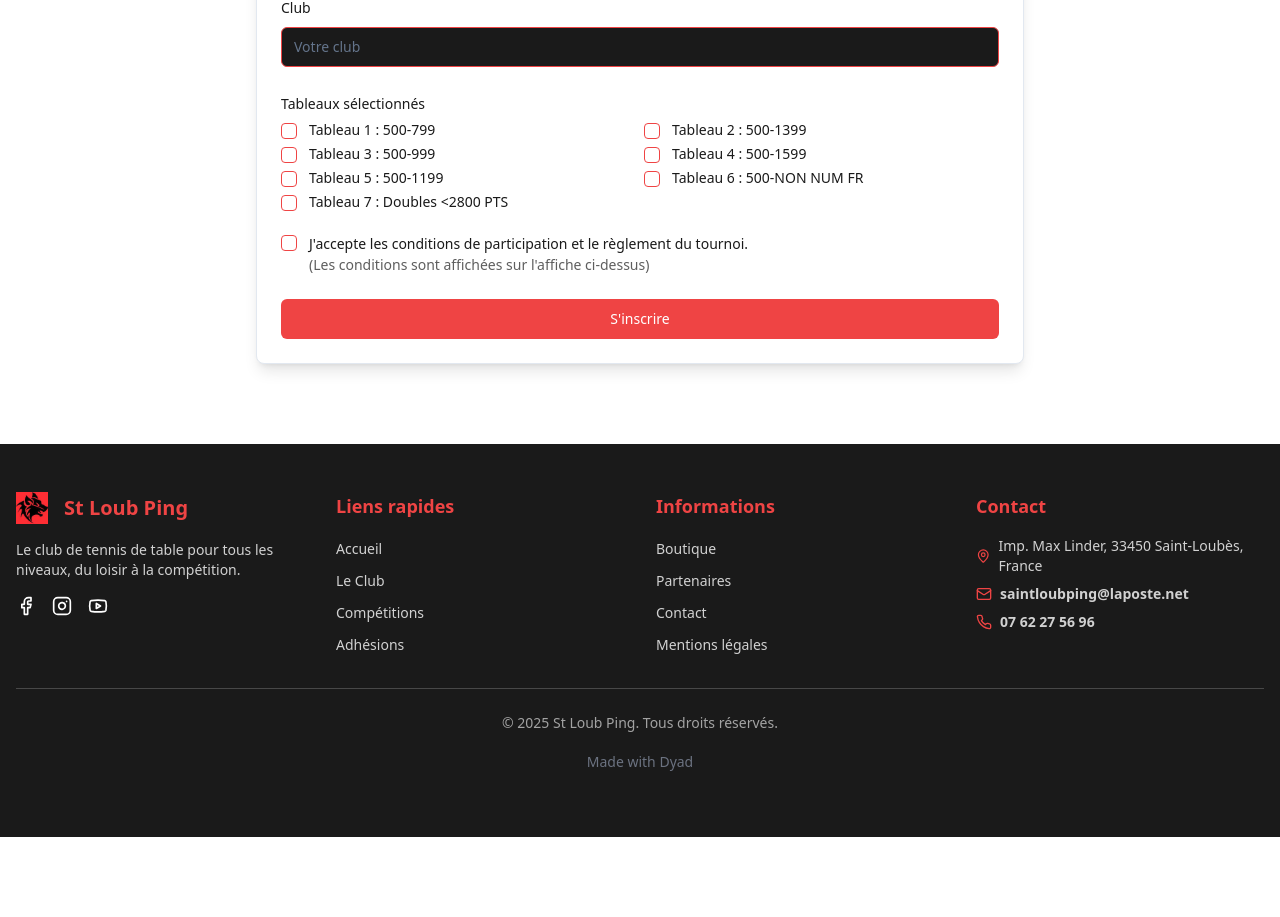
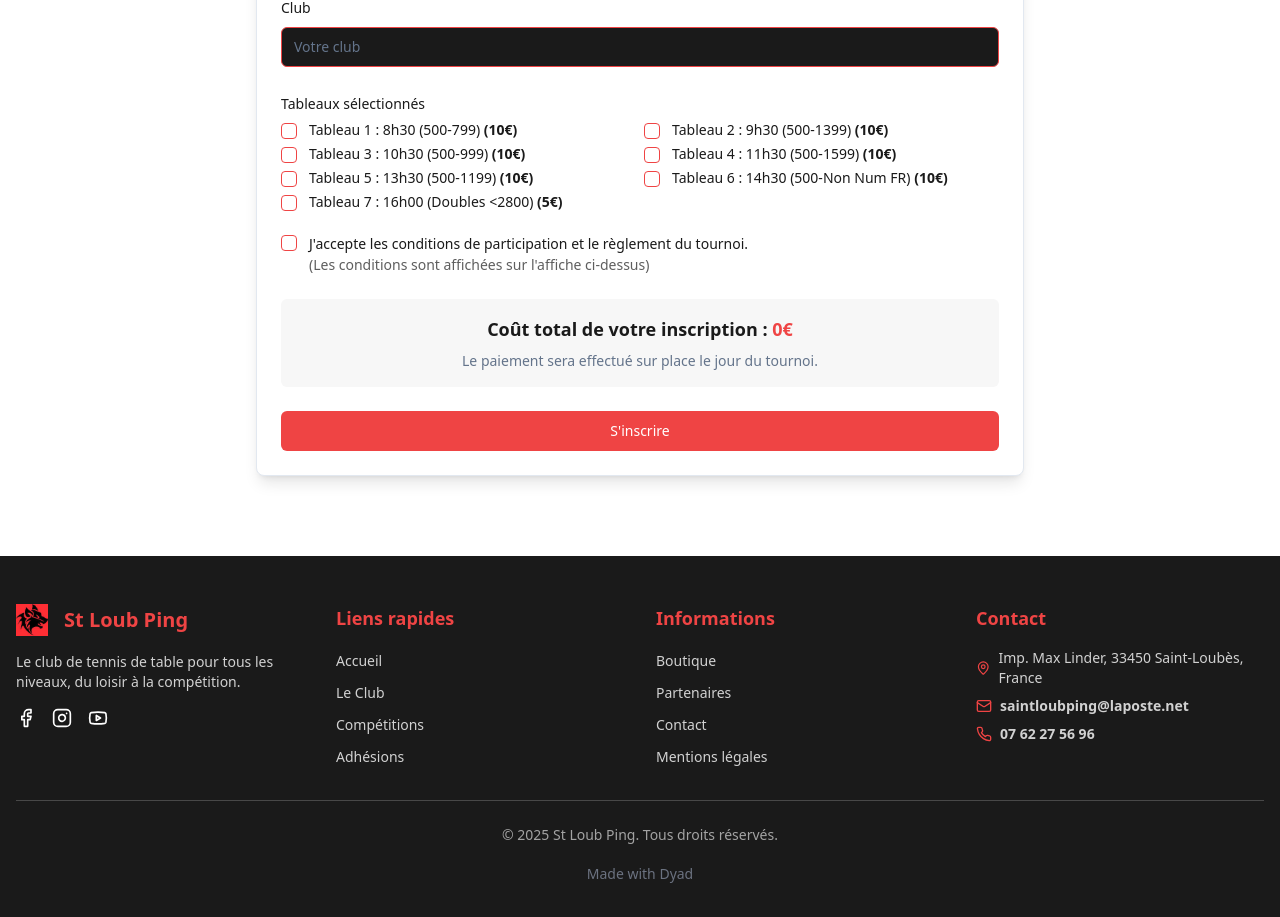
Before and after one commit to stloubping/stloubping, a React (Vite) app: page /tournoi-inscription in a window 1280 px wide. Shown: the part 1640-2557 px from the top of the page. Before the commit the page ends 2477 px from the top, so only its background shows below. Built offline with nearby package versions, Linux system fonts and the light colour scheme.

Commit message:
[dyad] Ajout des prix aux tableaux et affichage du coût total dans le formulaire d'inscription au tournoi - wrote 1 file(s)

```diff
--- a/src/pages/TournamentRegistration.tsx
+++ b/src/pages/TournamentRegistration.tsx
@@ -20,13 +20,13 @@ import { Card, CardHeader, CardTitle, CardDescription, CardContent, CardFooter }
 import { Select, SelectContent, SelectItem, SelectTrigger, SelectValue } from "@/components/ui/select";
 
 const tableauxOptions = [
-  { id: "tableau1", label: "Tableau 1 : 500-799" },
-  { id: "tableau2", label: "Tableau 2 : 500-1399" },
-  { id: "tableau3", label: "Tableau 3 : 500-999" },
-  { id: "tableau4", label: "Tableau 4 : 500-1599" },
-  { id: "tableau5", label: "Tableau 5 : 500-1199" },
-  { id: "tableau6", label: "Tableau 6 : 500-NON NUM FR" },
-  { id: "tableau7", label: "Tableau 7 : Doubles <2800 PTS" },
+  { id: "t1", label: "Tableau 1 : 8h30 (500-799)", price: 10 },
+  { id: "t2", label: "Tableau 2 : 9h30 (500-1399)", price: 10 },
+  { id: "t3", label: "Tableau 3 : 10h30 (500-999)", price: 10 },
+  { id: "t4", label: "Tableau 4 : 11h30 (500-1599)", price: 10 },
+  { id: "t5", label: "Tableau 5 : 13h30 (500-1199)", price: 10 },
+  { id: "t6", label: "Tableau 6 : 14h30 (500-Non Num FR)", price: 10 },
+  { id: "d1", label: "Tableau 7 : 16h00 (Doubles <2800)", price: 5 }, // Prix par personne pour les doubles
 ];
 
 const formSchema = z.object({
@@ -57,6 +57,20 @@ const TournamentRegistration = () => {
     },
   });
 
+  const [totalPrice, setTotalPrice] = useState(0);
+  const selectedTableaux = form.watch("selected_tableaux");
+
+  useEffect(() => {
+    let currentTotal = 0;
+    selectedTableaux.forEach(selectedId => {
+      const option = tableauxOptions.find(opt => opt.id === selectedId);
+      if (option) {
+        currentTotal += option.price;
+      }
+    });
+    setTotalPrice(currentTotal);
+  }, [selectedTableaux]);
+
   const onSubmit = async (values: z.infer<typeof formSchema>) => {
     try {
       const { data, error } = await supabase
@@ -75,15 +89,14 @@ const TournamentRegistration = () => {
     }
   };
 
-  const selectedTableaux = form.watch("selected_tableaux");
-  const showDoublesPartner = selectedTableaux.includes("tableau7");
+  const showDoublesPartner = selectedTableaux.includes("d1");
 
   return (
     <div className="container mx-auto py-8 px-4">
-      <Card className="max-w-3xl mx-auto bg-clubLight text-clubLight-foreground shadow-lg"> {/* Changed text-clubDark-foreground to text-clubLight-foreground */}
+      <Card className="max-w-3xl mx-auto bg-clubLight text-clubLight-foreground shadow-lg">
         <CardHeader className="text-center">
           <CardTitle className="text-3xl font-bold text-clubPrimary">Inscription au Tournoi</CardTitle>
-          <CardDescription className="text-clubLight-foreground/80 mt-2"> {/* Changed text-clubDark-foreground/80 to text-clubLight-foreground/80 */}
+          <CardDescription className="text-clubLight-foreground/80 mt-2">
             Remplissez le formulaire ci-dessous pour vous inscrire à notre tournoi.
           </CardDescription>
         </CardHeader>
@@ -158,7 +171,7 @@ const TournamentRegistration = () => {
                     <FormControl>
                       <Input placeholder="Votre numéro de licence" {...field} className="bg-clubDark text-clubDark-foreground border-clubPrimary" />
                     </FormControl>
-                    <FormDescription className="text-clubLight-foreground/70"> {/* Changed text-clubDark-foreground/70 to text-clubLight-foreground/70 */}
+                    <FormDescription className="text-clubLight-foreground/70">
                       Ex: 1234567A (7 caractères minimum)
                     </FormDescription>
                     <FormMessage />
@@ -211,8 +224,8 @@ const TournamentRegistration = () => {
                                     className="border-clubPrimary data-[state=checked]:bg-clubPrimary data-[state=checked]:text-clubDark-foreground"
                                   />
                                 </FormControl>
-                                <FormLabel className="font-normal text-clubLight-foreground"> {/* Changed text-clubDark-foreground to text-clubLight-foreground */}
-                                  {item.label}
+                                <FormLabel className="font-normal text-clubLight-foreground">
+                                  {item.label} <span className="font-semibold">({item.price}€)</span>
                                 </FormLabel>
                               </FormItem>
                             );
@@ -234,7 +247,7 @@ const TournamentRegistration = () => {
                       <FormControl>
                         <Input placeholder="Nom et Prénom du partenaire" {...field} className="bg-clubDark text-clubDark-foreground border-clubPrimary" />
                       </FormControl>
-                      <FormDescription className="text-clubLight-foreground/70"> {/* Changed text-clubDark-foreground/70 to text-clubLight-foreground/70 */}
+                      <FormDescription className="text-clubLight-foreground/70">
                         Uniquement si vous participez au tableau de doubles.
                       </FormDescription>
                       <FormMessage />
@@ -255,10 +268,10 @@ const TournamentRegistration = () => {
                       />
                     </FormControl>
                     <div className="space-y-1 leading-none">
-                      <FormLabel className="text-clubLight-foreground"> {/* Changed text-clubDark-foreground to text-clubLight-foreground */}
+                      <FormLabel className="text-clubLight-foreground">
                         J'accepte les conditions de participation et le règlement du tournoi.
                       </FormLabel>
-                      <FormDescription className="text-clubLight-foreground/70"> {/* Changed text-clubDark-foreground/70 to text-clubLight-foreground/70 */}
+                      <FormDescription className="text-clubLight-foreground/70">
                         (Les conditions sont affichées sur l'affiche ci-dessus)
                       </FormDescription>
                     </div>
@@ -266,6 +279,17 @@ const TournamentRegistration = () => {
                   </FormItem>
                 )}
               />
+
+              {/* Affichage du prix total */}
+              <div className="mt-8 p-4 bg-clubSection rounded-md text-center">
+                <p className="text-lg font-semibold text-clubDark">
+                  Coût total de votre inscription : <span className="text-clubPrimary">{totalPrice}€</span>
+                </p>
+                <p className="text-sm text-muted-foreground mt-2">
+                  Le paiement sera effectué sur place le jour du tournoi.
+                </p>
+              </div>
+
               <Button type="submit" className="w-full bg-clubPrimary hover:bg-clubPrimary/90 text-clubDark-foreground">
                 S'inscrire
               </Button>
```
